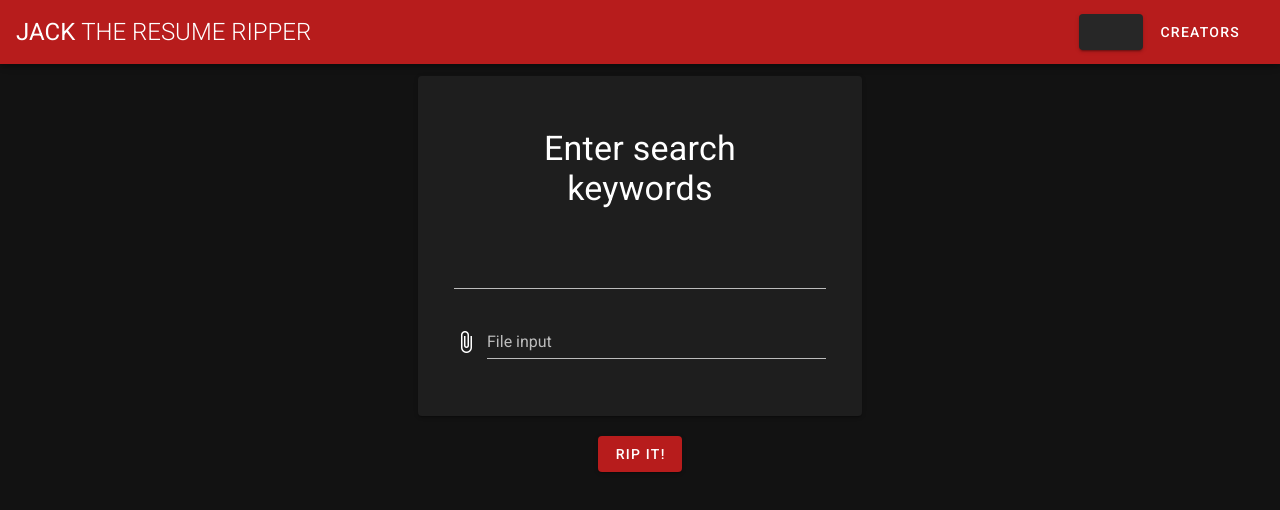
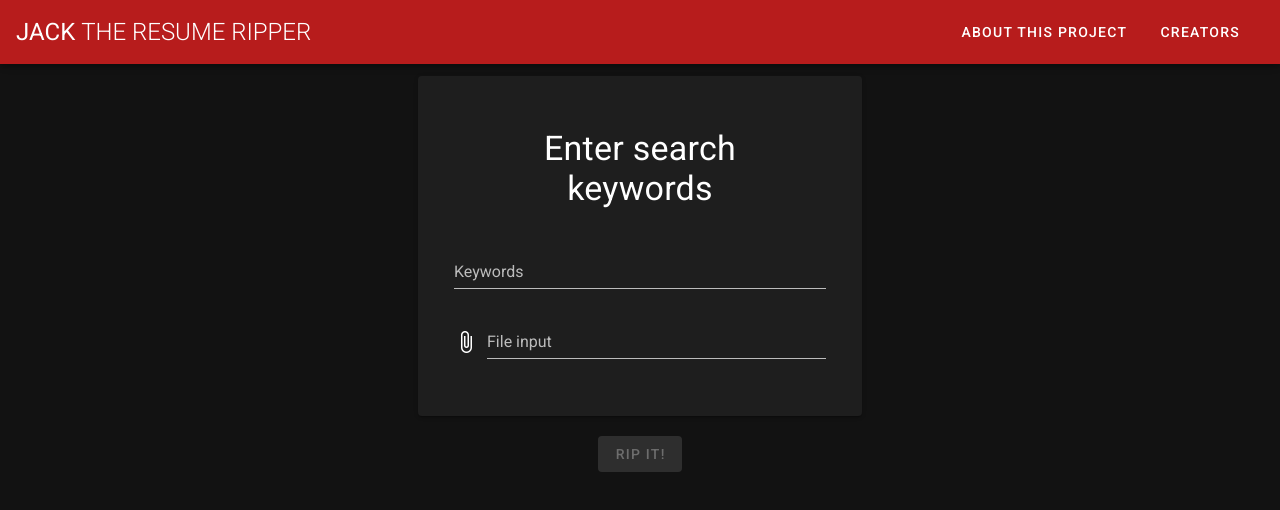
Before and after one commit to nathansmith11170/JackTheResumeRipper, a Vue app in the folder client/jack-the-resume-ripper/: page / in a window 1280 px wide. Shown: the top 510 px of the page. Built offline with nearby package versions, Linux system fonts and the light colour scheme.

Commit message:
Added a few buttons, reformatted, tidied things up

```diff
--- a/client/jack-the-resume-ripper/src/App.vue
+++ b/client/jack-the-resume-ripper/src/App.vue
@@ -6,7 +6,8 @@
         <span class="font-weight-light">The Resume Ripper</span>
       </v-toolbar-title>
       <v-spacer></v-spacer>
-      <v-btn>
+      <v-btn text @click="overlay = !overlay">
+        About This Project
       </v-btn>
       <v-btn
         text
@@ -18,6 +19,37 @@
     </v-app-bar>
 
     <v-content>
+    <v-dialog
+      v-model="overlay"
+      max-width="700"
+    >
+      <v-card>
+        <v-card-title class="headline">About Jack The Resume Ripper</v-card-title>
+        <v-card-text>
+          <p>Jeffery Morhous</p>
+          <p>Nathan Smith</p>
+          <p>Jonathan Soldan</p>
+        </v-card-text>
+        <v-card-actions>
+          <v-spacer></v-spacer>
+            <v-btn
+              color="green darken-1"
+              text
+              @click="overlay = false"
+            >
+              Disagree
+            </v-btn>
+
+            <v-btn
+              color="green darken-1"
+              text
+              @click="overlay = false"
+            >
+             Agree
+            </v-btn>
+          </v-card-actions>
+        </v-card>
+      </v-dialog>
       <v-container>
         <v-layout
           text-center
@@ -50,12 +82,15 @@
                 </p>
                 <div>{{this.info}}</div>
               </v-card-text>
-              <v-text-field v-model="keywords"></v-text-field>
+              <v-text-field v-model="keywords" label="Keywords"></v-text-field>
               <v-file-input v-model="filePointer" label="File input"></v-file-input>
             </v-card>
           </v-flex>
           <v-flex mb-4>
-              <v-btn raised color="error" @click="uploadButtonClicked">Rip it!</v-btn>
+              <v-btn
+              raised color="error"
+              @click="uploadButtonClicked"
+              :disabled="ripButtonDisabled">Rip it!</v-btn>
           </v-flex>
         </v-layout>
       </v-container>
@@ -100,7 +135,8 @@ export default {
       snackbarSuccess: false,
       snackbarError: false,
       keywords: "",
-      filePointer: null
+      filePointer: null,
+      overlay: false
   }),
   methods: {
     async uploadButtonClicked() { // TODO: fix
@@ -131,6 +167,11 @@ export default {
       })
       .finally(() => this.loading = false)
     }
+  },
+  computed: {
+    ripButtonDisabled: function () {
+      return (this.filePointer == null) ? true : false;
+    }
   }
 };
 </script>
```
